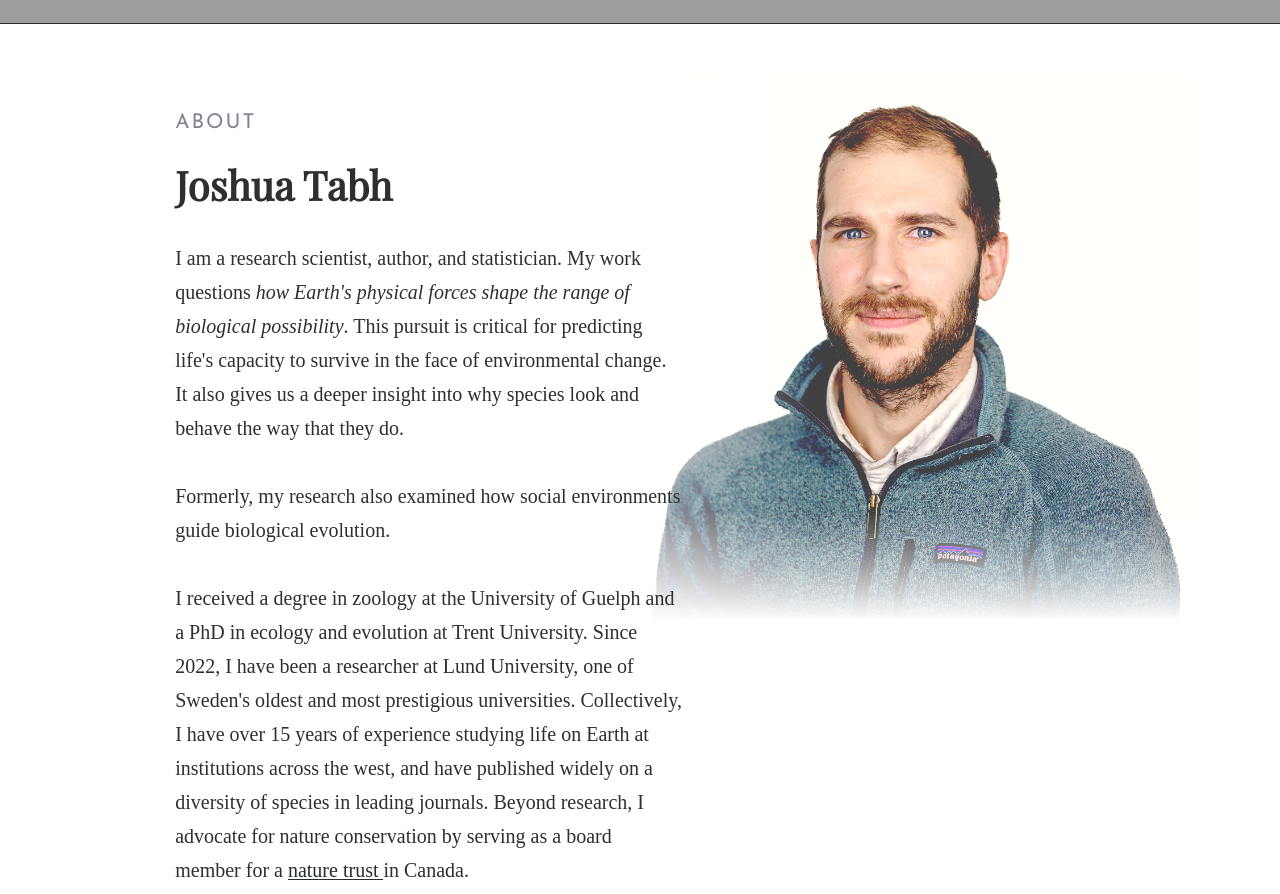
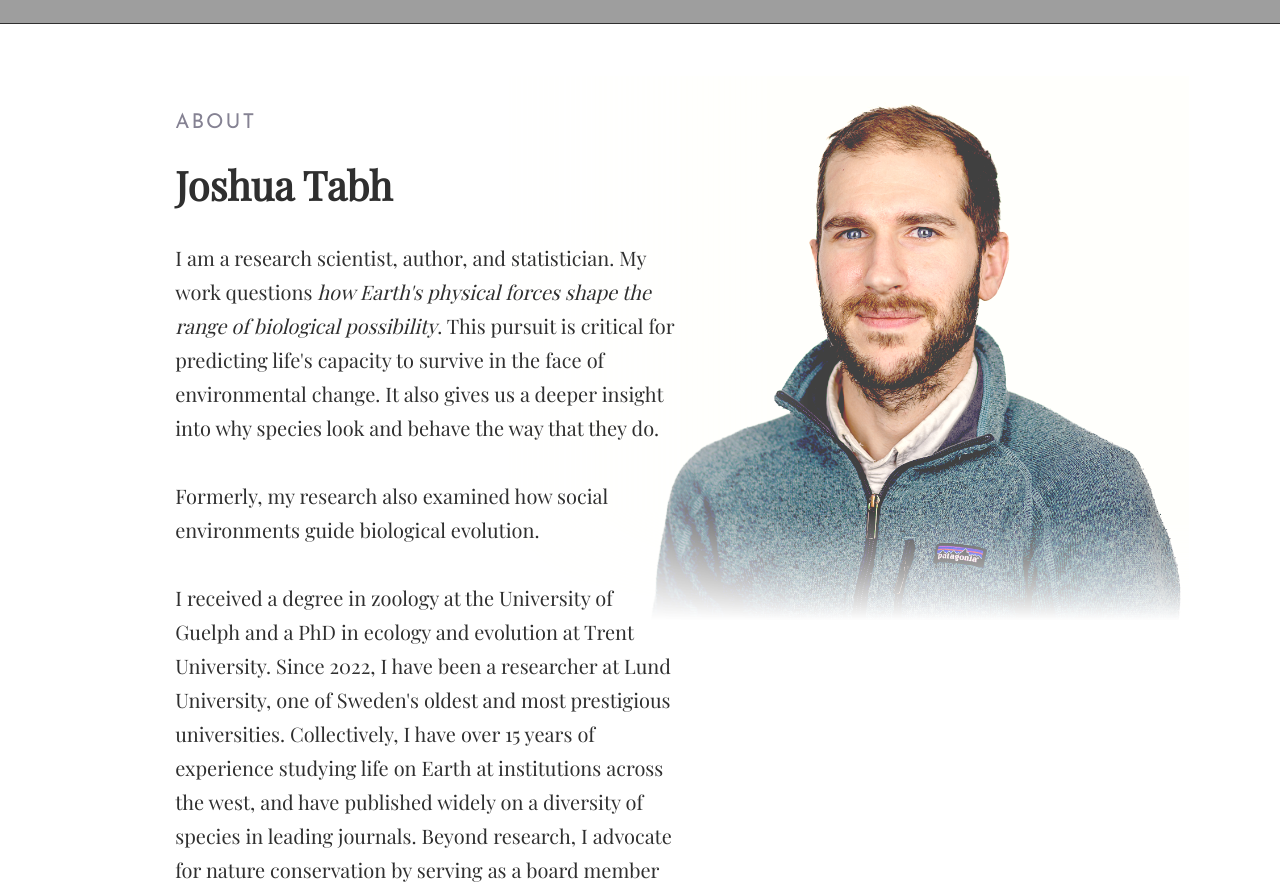
Before and after one commit to joshuatabh/joshuatabh.github.io, a Jekyll site: the page built from docs/about/joshuatabh.md, in a window 1280 px wide. Shown: the part 588-1482 px from the top of the page. Built offline with Jekyll 4.4.1, drawn with Linux system fonts in a browser that asks for light colours; some web fonts are replaced; grey boxes are pictures that could not be loaded.

Commit message:
Adjusted font and button styles on about page.

```diff
--- a/docs/_sass/_theme.scss
+++ b/docs/_sass/_theme.scss
@@ -803,7 +803,13 @@
   z-index: 2;
   margin-top: 0px;
   text-align: left;
-  font-family: "Lora" !important;
+  font-family: "Playfair Display" !important;
+}
+
+.about-body .collection-btn {
+  display: block;
+  width: fit-content;
+  margin: 30px auto 0 auto;
 }
 
 .faded-portrait {
@@ -864,6 +870,8 @@
     grid-column: 1 / 13;
     grid-row: 2;
     margin-top: 0 !important;
+    text-align: justify;
+    text-justify: inter-word;
   }
 
   .faded-portrait {
```
